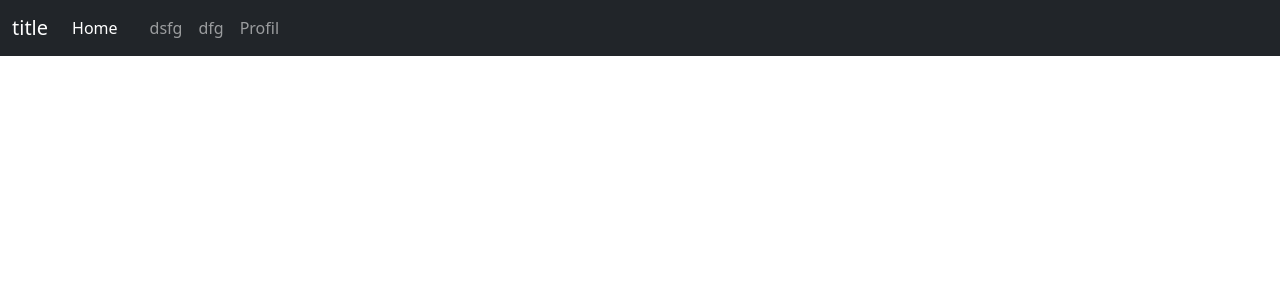
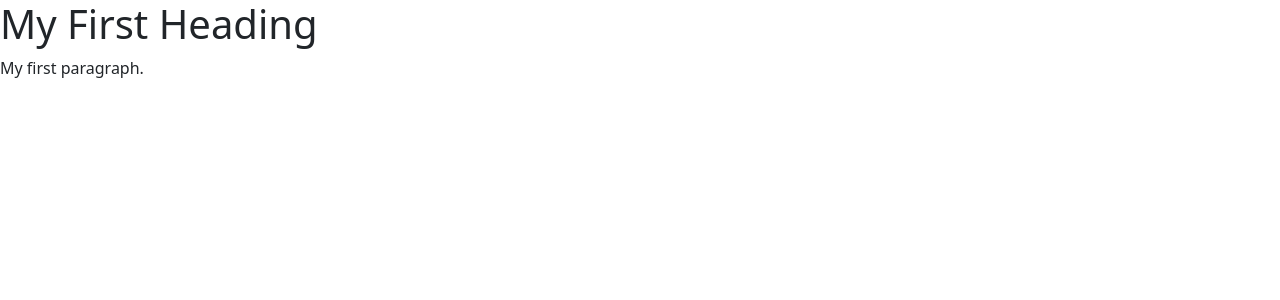
Before and after one commit to Yiran001/PharmFinder, an Angular app in the folder pharmfinder-frontend/: page / in a window 1280 px wide. Shown: the top 300 px of the page. Built offline with nearby package versions, Linux system fonts and the light colour scheme.

Commit message:
WB-18, WB-19 database heroku7

```diff
--- a/pharmfinder-frontend/src/app/app.component.html
+++ b/pharmfinder-frontend/src/app/app.component.html
@@ -1,27 +1,12 @@
-<nav class="navbar navbar-expand-md navbar-dark sticky-top bg-dark">
-  <div class="container-fluid">
-    <a routerLink="/home" class="navbar-brand navBarTitle" href="#">title</a>
-    <button class="navbar-toggler" type="button" data-bs-toggle="collapse" data-bs-target="#navbarCollapse" aria-controls="navbarCollapse" aria-expanded="false" aria-label="Toggle navigation">
-      <span class="navbar-toggler-icon"></span>
-    </button>
-    <div class="collapse navbar-collapse" id="navbarCollapse">
-      <ul class="navbar-nav me-auto mb-2 mb-lg-0 ">
-        <li class="nav-item">
-          <a routerLink="/home" class="nav-link active" aria-current="page" href="#">Home</a>
-        </li>
-        <li class="nav-item">
-          <a class="nav-link" href="#"></a>
-        </li>
-        <li class="nav-item">
-          <a routerLink="/suchen" class="nav-link" href="#">dsfg</a>
-        </li>
-        <li class="nav-item">
-          <a routerLink="/medikamente" class="nav-link" href="#">dfg</a>
-        </li>
-        <li class="nav-item">
-          <a routerLink="/profil" class="nav-link" href="#">Profil</a>
-        </li>
-      </ul>
-    </div>
-  </div>
-</nav>
+<!DOCTYPE html>
+<html>
+<head>
+  <title>Page Title</title>
+</head>
+<body>
+
+<h1>My First Heading</h1>
+<p>My first paragraph.</p>
+
+</body>
+</html>
```
